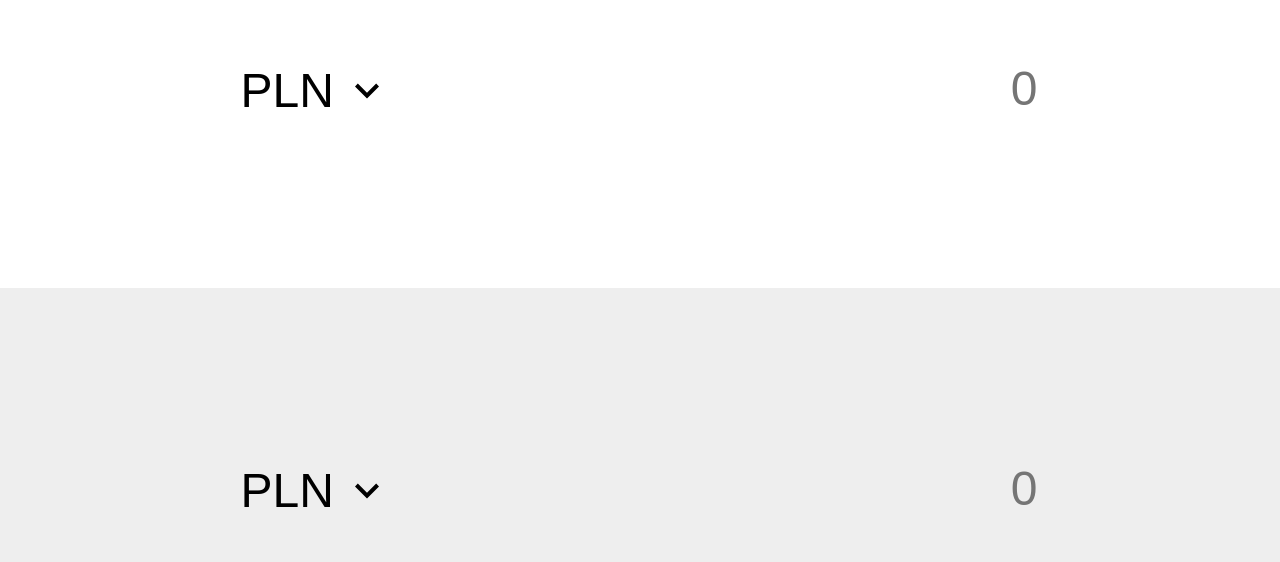
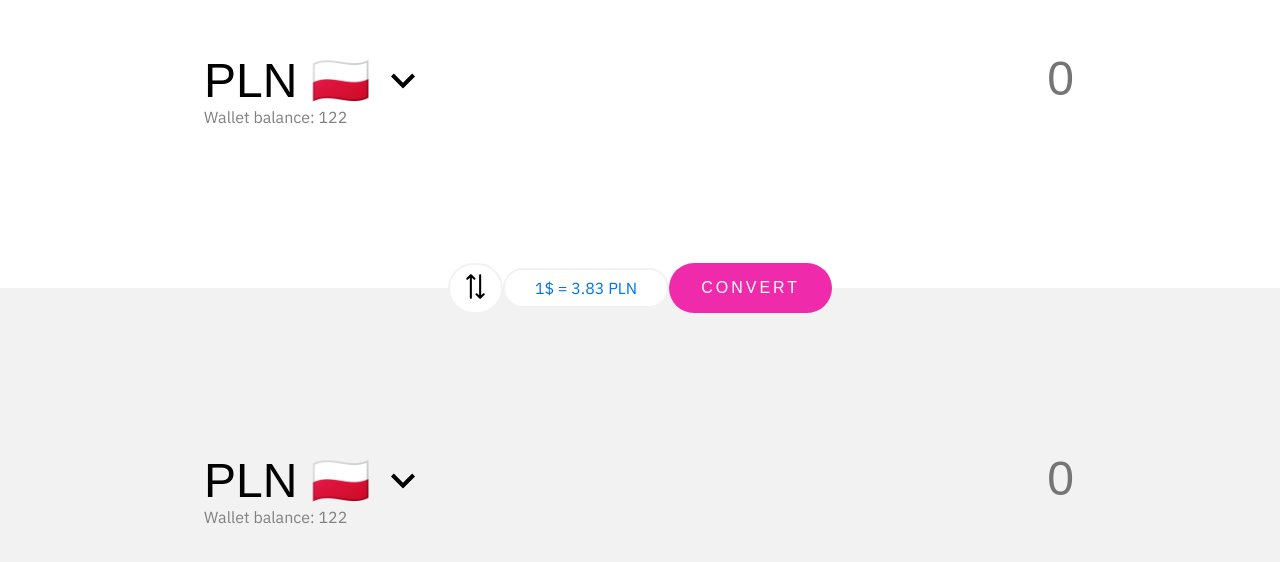
Before and after one commit to hekan/currency-converter, a React (Create React App) app: page / in a window 1280 px wide. Shown: the part 112-674 px from the top of the page. Built offline with nearby package versions, Linux system fonts and the light colour scheme.

Commit message:
Layout first try done

```diff
--- a/src/App.js
+++ b/src/App.js
@@ -1,16 +1,22 @@
 import React from 'react';
-import logo from './logo.svg';
 import './App.css';
 import Wallet from './components/layouts/Wallet/Wallet';
+import MiddleArea from './components/layouts/MiddleArea/MiddleArea';
+import ExchangeRate from "./components/ExchangeRate/ExchangeRate";
+import SwapWallets from "./components/SwapWallets/SwapWallets";
+import DoExchange from "./components/DoExchange/DoExchange";
 
 function App() {
     return (
         <div className="App">
+            <MiddleArea>
+                <SwapWallets/>
+                <ExchangeRate/>
+                <DoExchange/>
+            </MiddleArea>
             <Wallet>
-          <div>Top</div>
             </Wallet>
             <Wallet isBottom={true}>
-          Bottom
             </Wallet>
         </div>
     );
--- a/src/components/AmountInput/AmountInput.js
+++ b/src/components/AmountInput/AmountInput.js
@@ -1,11 +1,30 @@
-import React from "react";
+import React, {useState} from "react";
 
 const AmountInput = (props) => {
-  return (
-      <div className="amount">
-          <input className="amount__input" type="text" placeholder="0" />
-      </div>
-  )
+    const [amount, setAmount] = useState('');
+    const validate = (event) => {
+        const pureValue = event.target.value;
+        const value = parseValue(pureValue);
+        const decimalReg = /^\d+(\.\d{1,2})?$/;
+        const isValid = value === '' || hasLastDot(value) || decimalReg.test(value);
+        if (isValid) {
+            setAmount(value);
+        }
+    };
+    return (
+        <div className="amount">
+            {props.children}
+            <input onChange={validate}
+                   className="amount__input"
+                   type="text"
+                   value={amount}
+                   inputMode="numeric"
+                   pattern="[0-9]*" placeholder="0"/>
+        </div>
+    )
 };
 
+const hasLastDot = (str) => str.indexOf('.') === str.length - 1 && str.charAt(str.length - 1) === '.';
+const parseValue = (str) => str.toLowerCase().replace(',', '.');
+
 export default AmountInput;
--- /dev/null
+++ b/src/components/DoExchange/DoExchange.js
@@ -0,0 +1,9 @@
+import React from "react";
+
+const DoExchange = (props) => {
+    return (
+        <button className="exchange-button">Convert</button>
+    )
+};
+
+export default DoExchange;
--- /dev/null
+++ b/src/components/ExchangeRate/ExchangeRate.js
@@ -0,0 +1,9 @@
+import React from "react";
+
+const ExchangeRate = (props) => {
+    return (
+        <div className="exchange-rate exchange-rate--gray-border">1$ = 3.83 PLN</div>
+    );
+};
+
+export default ExchangeRate;
--- /dev/null
+++ b/src/components/SwapWallets/SwapWallets.js
@@ -0,0 +1,12 @@
+import React from "react";
+import Swap from "../../assets/sort.svg";
+
+const SwapWallets = (props) => {
+    return (
+        <div className="swap swap--gray-border">
+            <img className="swap-image" src={Swap} alt="Swap"/>
+        </div>
+    );
+};
+
+export default SwapWallets;
--- /dev/null
+++ b/src/components/layouts/MiddleArea/MiddleArea.js
@@ -0,0 +1,11 @@
+import React from "react";
+
+const MiddleArea = (props) => {
+    return (
+        <div className="middle-area flex-container flex-container--centered">
+            {props.children}
+        </div>
+    );
+};
+
+export default MiddleArea;
--- a/src/components/layouts/Wallet/Wallet.js
+++ b/src/components/layouts/Wallet/Wallet.js
@@ -4,19 +4,28 @@ import AmountInput from "../../AmountInput/AmountInput";
 
 const Wallet = (props) => {
     const {isBottom} = props;
-    let walletClasses = 'wallet container--centered';
+    let walletClasses = 'wallet flex-container flex-container--centered';
     if (isBottom) {
         walletClasses += ' wallet--bottom';
     }
     return (
         <section className={walletClasses}>
-            <div className="wallet__content container--centered">
-                <CurrenciesList>
-                    <option value="pln">PLN</option>
-                    <option value="usd">USD</option>
-                </CurrenciesList>
-                <AmountInput/>
+            <div className="flex-container flex-container--vertical">
+                <div className="flex-container flex-container--centered">
+                    <CurrenciesList>
+                        <option value="pln">PLN 🇵🇱</option>
+                        <option value="usd">USD 🇺🇸</option>
+                    </CurrenciesList>
+                    <AmountInput></AmountInput>
+                </div>
+                <div className="wallet__meta wallet__meta--left">
+                    Wallet balance: 122
+                </div>
+                <div>
+                    {props.children}
+                </div>
             </div>
+
         </section>
     );
 };
--- a/src/index.css
+++ b/src/index.css
@@ -1,5 +1,8 @@
 :root {
     --default-size: 3rem;
+    --white: white;
+    --gray: #f2f2f2;
+    --blue: rgb(0, 117, 235);
 }
 
 body {
@@ -12,20 +15,35 @@ body {
     display: inline-block;
 }
 
-.container--centered {
-    display: flex;
+.flex-container {
+    display: flex;;
+}
+
+.flex-container--centered {
     justify-content: center;
     align-items: center;
     flex-wrap: nowrap;
 }
 
+.flex-container--vertical {
+    flex-direction: column;
+}
+
 .wallet {
-    background-color: white;
+    background-color: var(--white);
     height: 50vh;
 }
 
+.wallet__meta {
+    color: gray;
+}
+
+.wallet__meta--left {
+    align-self: start;
+}
+
 .wallet--bottom {
-    background-color: #eeeeee;
+    background-color: var(--gray);
 }
 
 .wallet__content {
@@ -71,3 +89,71 @@ body {
     font-size: var(--default-size);
     text-align: right;
 }
+
+.exchange-rate {
+    background-color: white;
+    padding: 8px 30px;
+    color: var(--blue);
+}
+
+.exchange-rate--gray-border {
+    border: 2px solid var(--gray);
+    border-radius: 25px;
+}
+
+.swap {
+    background-color: white;
+    padding: 5px 9px;
+    color: var(--blue);
+}
+
+.swap:hover {
+    cursor: pointer;
+}
+
+.swap--gray-border {
+    border: 2px solid var(--gray);
+    border-radius: 40px;
+}
+
+.swap-image {
+    width: 33px;
+    height: 33px;
+    color: var(--blue);
+    fill: var(--blue);
+}
+
+.middle-area {
+    position: absolute;
+    height: 2rem;
+    width: 100%;
+    top: 48vh;
+}
+
+.exchange-button {
+    background-color: #f02bab;
+    border-radius: 31px;
+    display: inline-block;
+    cursor: pointer;
+    color: #ffffff;
+    font-size: 1rem;
+    padding: 1rem 2rem;
+    text-decoration: none;
+    border: none;
+    text-transform: uppercase;
+    letter-spacing: 3px;
+
+}
+
+.exchange-button:hover {
+    background-color: #f069dc;
+}
+
+.exchange-button:focus {
+    outline: none;
+}
+
+.exchange-button:active {
+    position: relative;
+    top: 1px;
+}
```
Also changed, not shown: src/assets/sort.svg (added), 1 other file (tests, documents, lock files or other folders). Lines whose indentation alone changed are shown as unchanged.
